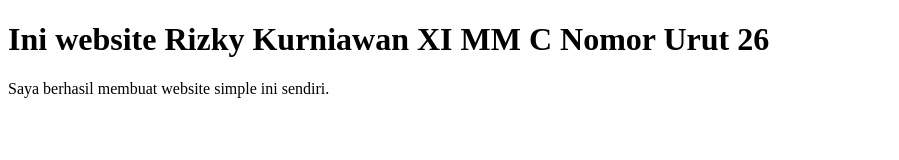
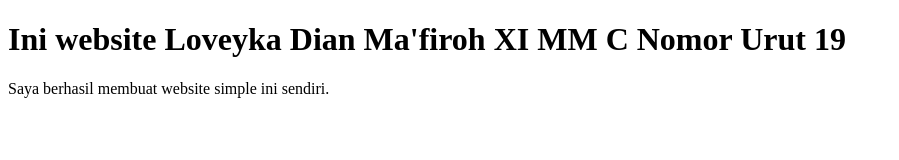
Before and after one commit to Loveyka-xmmc-90/Loveyka-xmmc-19, a plain HTML site: page index.html in a window 1280 px wide. Shown: the whole page, without its empty margins (0-899 px from the left). Drawn offline with Linux system fonts and the light colour scheme.

Commit message:
Update index.html

```diff
--- a/index.html
+++ b/index.html
@@ -5,7 +5,7 @@
  <title>Rizky-mmc-26</title>
  </head>
 <body>
-<h1> Ini website Rizky Kurniawan XI MM C Nomor Urut 26</h1>
+<h1> Ini website Loveyka Dian Ma'firoh XI MM C Nomor Urut 19</h1>
 <p> Saya berhasil membuat website simple ini sendiri. </p>
 </body>
 </html>
```
